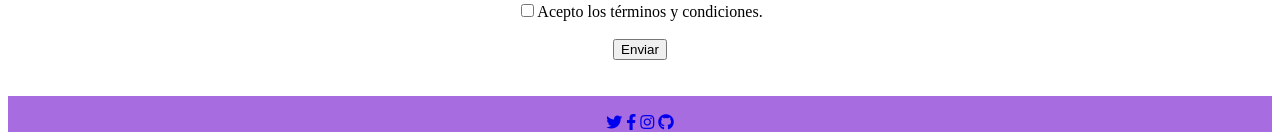
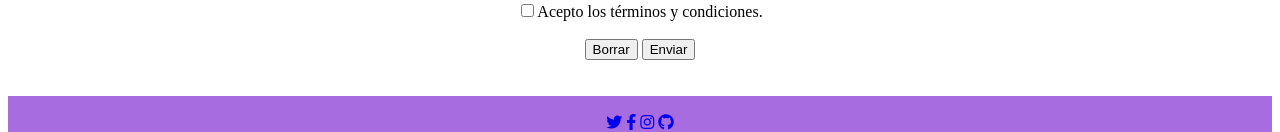
Before and after one commit to matiasmeg/hola-mundo, a plain HTML site: page registrese.html in a window 1280 px wide. Shown: the part 1571-1703 px from the top of the page. Drawn offline with Linux system fonts and the light colour scheme.

Commit message:
agregar reset a formulario

```diff
--- a/registrese.html
+++ b/registrese.html
@@ -119,8 +119,8 @@
             <input type="checkbox" name="cond" required>Acepto los términos y condiciones.
             <br>
             <br>
-
-            <button type="submit">Enviar</button>
+            <input type="reset" value="Borrar">
+            <input type="submit" value="Enviar">
 
         </form>
         <br>
```
